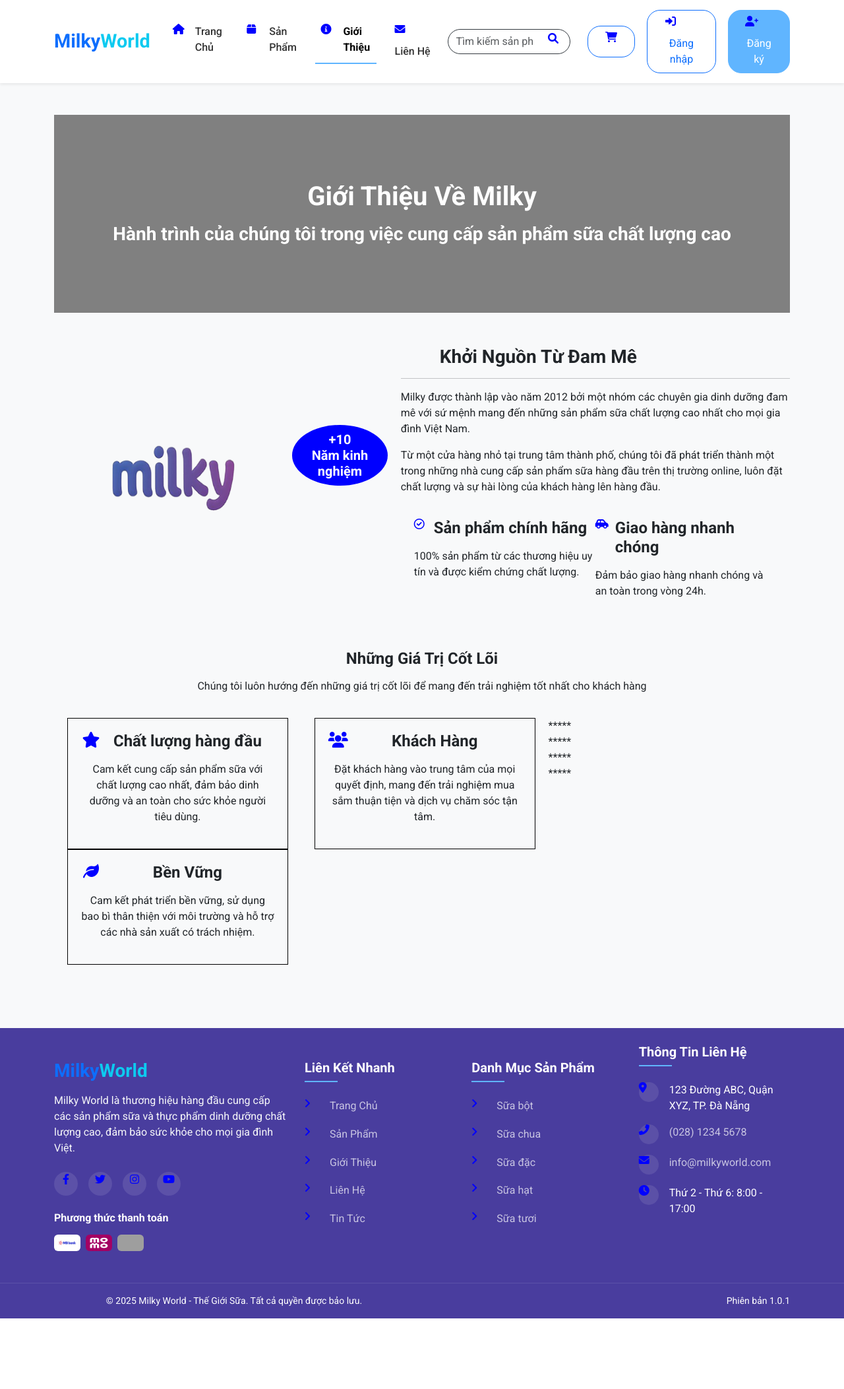
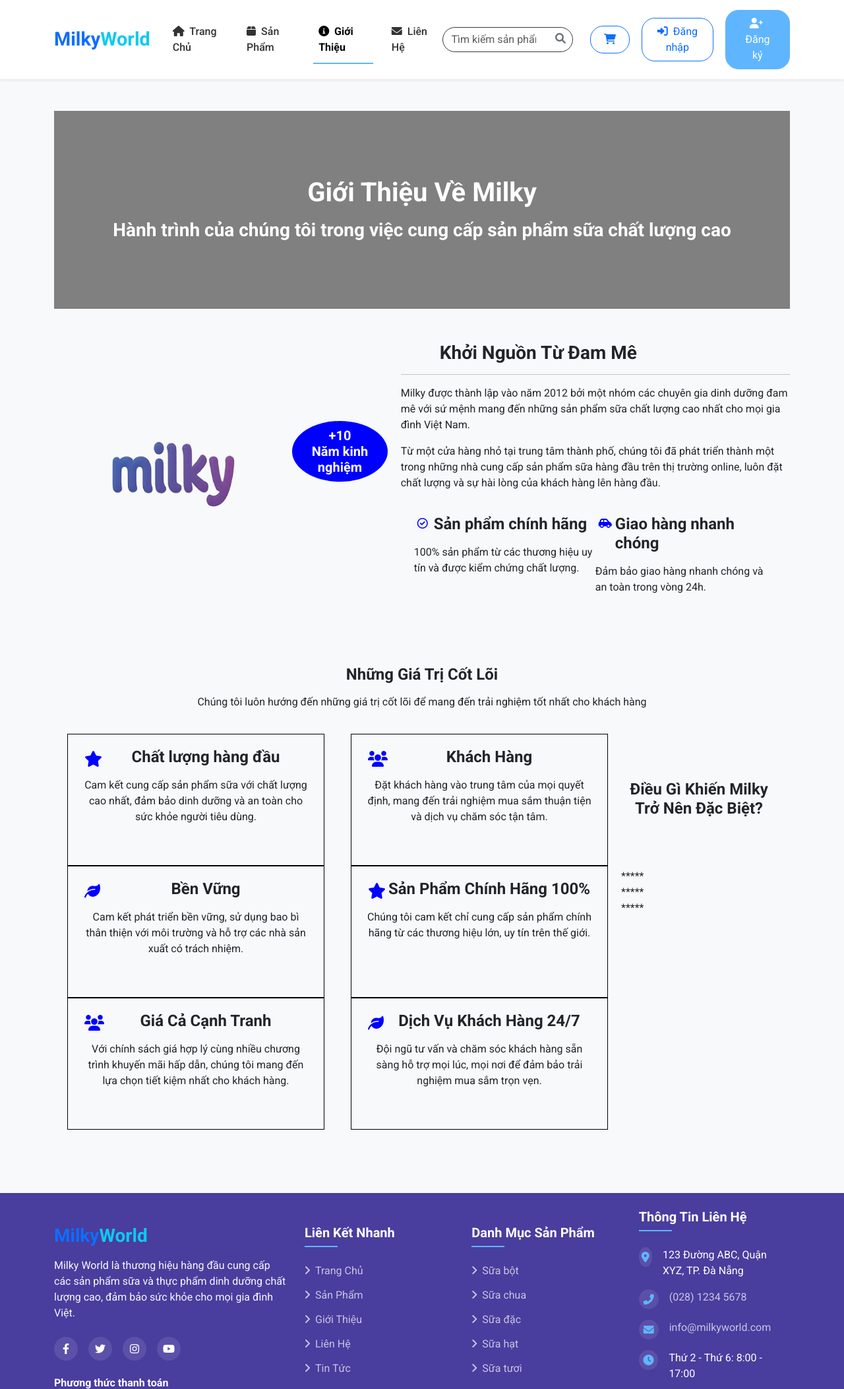
Before and after one commit to PhmHuy1710/DAU-WEB-BANSUA, a PHP site: page /about.php in a window 1280 px wide. Shown: the top 2105 px of the page at 66% size. Before the commit the page ends 1998 px from the top, so only its background shows below. Run offline with PHP 8.4, Linux system fonts and the light colour scheme; data comes from the database, SQL or seed files in the repository; grey boxes are pictures that could not be loaded.

Commit message:
Refactor styling and structure for the about page; update icon IDs and improve layout consistency

```diff
--- a/about.php
+++ b/about.php
@@ -60,29 +60,39 @@ $brand_result = mysqli_query($conn, $brand_sql);
 
         width: 50%;
     }
-    i{
+    #i{
         width: 30px;
         height: 30px;
-        border-radius: 50%;
+        border-radius: 40%;
+        padding: 5px;
         float: left;
         color: blue;
     }
     .row3 {
         width: 100%;
-        margin-top: 20px;
+        margin: 40px 0;
         text-align: center;
 
     }
     .row3-top {
         padding: 20px;
+        margin-top: 50px;
+
     }
     .row3-bottom1 {
-        width: 30%;
+        width: 390px;
+        height: 200px;
         padding: 20px;
         border: 1px solid black;
         display: inline-block;
         margin: 0 20px;
         float: left;
+    }
+    .row4 {
+        width: 100%;
+        margin: 40px 0;
+        text-align: center;
+
     }
 
 </style>
@@ -115,41 +125,55 @@ $brand_result = mysqli_query($conn, $brand_sql);
                 </div>
                 <div class="bottom">
                     <div class="bottom-left">
-                        <i class="fa-regular fa-circle-check"></i>
+                        <i id="i" class="fa-regular fa-circle-check"></i>
                         <h4>Sản phẩm chính hãng</h4>
                         <p>100% sản phẩm từ các thương hiệu uy tín và được kiểm chứng chất lượng.</p>
                     </div>
                     <div class="bottom-right">
-                        <i class="fa-solid fa-car-side"></i>
+                        <i id="i" class="fa-solid fa-car-side"></i>
                         <H4>Giao hàng nhanh chóng</H4>
                         <P>Đảm bảo giao hàng nhanh chóng và an toàn trong vòng 24h.</P>
                     </div>
                 </div>
             </div>
         </div>
-        <div class="row3" >
+        <div class="row4" >
             <div class="row3-top">
                 <h4>Những Giá Trị Cốt Lõi</h4>
                 <p>Chúng tôi luôn hướng đến những giá trị cốt lõi để mang đến trải nghiệm tốt nhất cho khách hàng</p>
             </div>
             <div class="row3-bottom">
                 <div class="row3-bottom1">
-
-                    <h4><i class="fa-solid fa-star"></i>Chất lượng hàng đầu</h4>
+                    <h4><i id="i" class="fa-solid fa-star"></i>Chất lượng hàng đầu</h4>
                     <p>Cam kết cung cấp sản phẩm sữa với chất lượng cao nhất, đảm bảo dinh dưỡng và an toàn cho sức khỏe người tiêu dùng.</p>
                 </div>
                 <div class="row3-bottom1">
-                    <h4><i class="fa-solid fa-users"></i>Khách Hàng</h4>
+                    <h4><i id="i" class="fa-solid fa-users"></i>Khách Hàng</h4>
                     <p>Đặt khách hàng vào trung tâm của mọi quyết định, mang đến trải nghiệm mua sắm thuận tiện và dịch vụ chăm sóc tận tâm.</p>
                 </div>
                 <div class="row3-bottom1">
-                    <H4><i class="fa-solid fa-leaf"></i>Bền Vững</H4>
+                    <H4><i id="i" class="fa-solid fa-leaf"></i>Bền Vững</H4>
                     <P>Cam kết phát triển bền vững, sử dụng bao bì thân thiện với môi trường và hỗ trợ các nhà sản xuất có trách nhiệm.</P>
                 </div>
             </div>
-        </div>
-        <div class="row4" >
-            *****
+            <div class="row3-top">
+                <h4>Điều Gì Khiến Milky Trở Nên Đặc Biệt?</h4>
+
+            </div>
+            <div class="row3-bottom">
+                <div class="row3-bottom1">
+                    <h4><i id="i" class="fa-solid fa-star"></i>Sản Phẩm Chính Hãng 100%</h4>
+                    <p>Chúng tôi cam kết chỉ cung cấp sản phẩm chính hãng từ các thương hiệu lớn, uy tín trên thế giới.</p>
+                </div>
+                <div class="row3-bottom1">
+                    <h4><i id="i" class="fa-solid fa-users"></i>Giá Cả Cạnh Tranh</h4>
+                    <p>Với chính sách giá hợp lý cùng nhiều chương trình khuyến mãi hấp dẫn, chúng tôi mang đến lựa chọn tiết kiệm nhất cho khách hàng.</p>
+                </div>
+                <div class="row3-bottom1">
+                    <H4><i id="i" class="fa-solid fa-leaf"></i>Dịch Vụ Khách Hàng 24/7</H4>
+                    <P>Đội ngũ tư vấn và chăm sóc khách hàng sẵn sàng hỗ trợ mọi lúc, mọi nơi để đảm bảo trải nghiệm mua sắm trọn vẹn.</P>
+                </div>
+            </div>
         </div>
         <div class="row5" >
             *****
```
